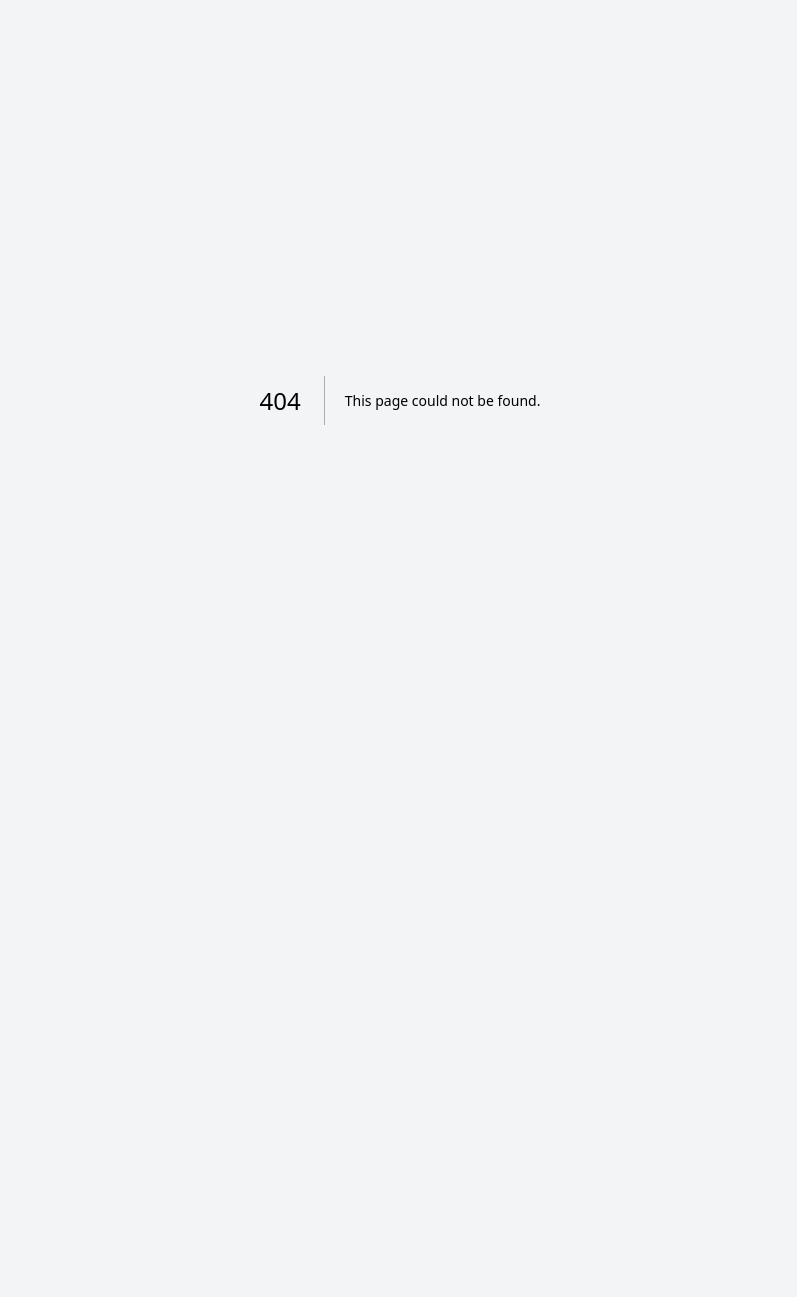
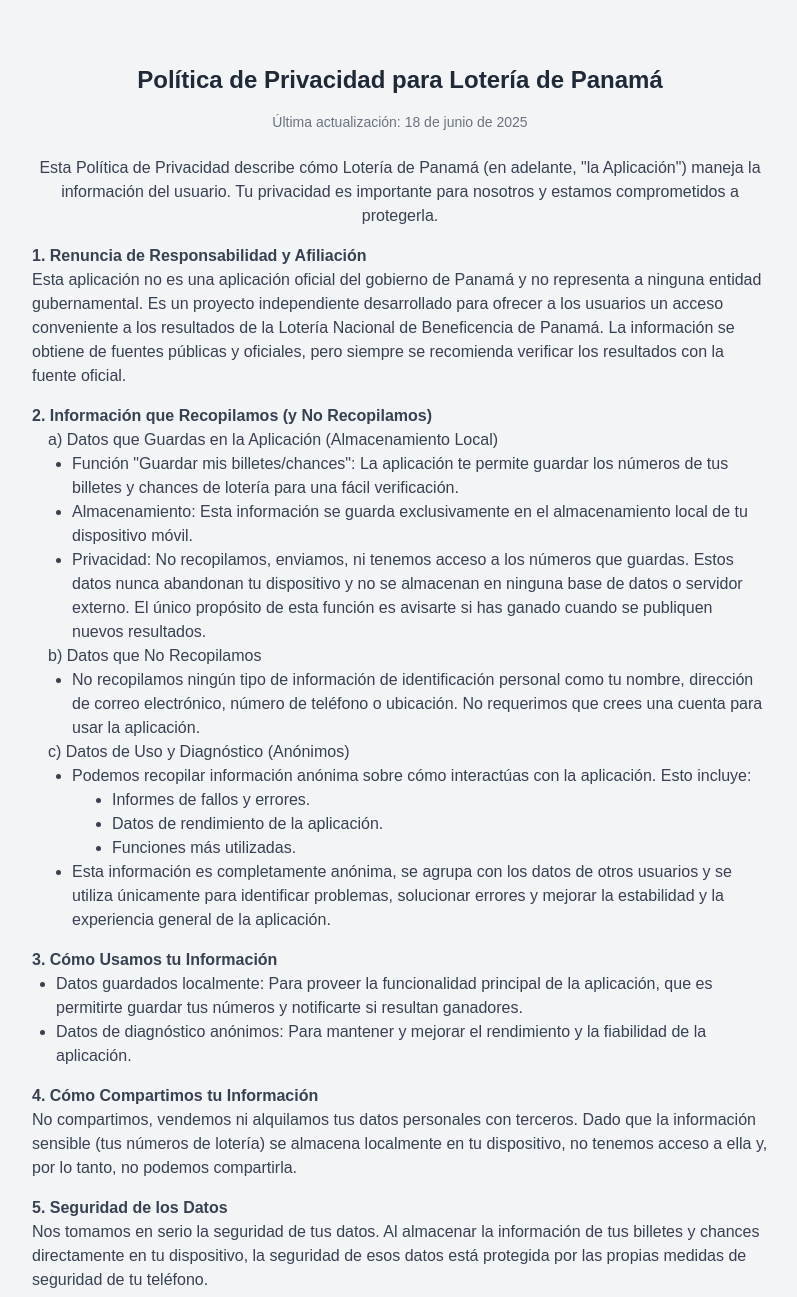
Before and after one commit to javiier507/lottery-pty, a Next.js app: page /privacy in a window 1280 px wide. Before the commit this address had no page. Shown: the top 1297 px of the page, without its empty margins (240-1037 px from the left). Before the commit the page ends 800 px from the top, so only its background shows below. Built offline with nearby package versions, Linux system fonts and the light colour scheme.

Commit message:
feat: adding policy privacy

```diff
--- a/app/page.tsx
+++ b/app/page.tsx
@@ -7,6 +7,8 @@
 				<span>
 					Esta aplicación es independiente y no está afiliada a la Lotería Nacional de Beneficencia de Panamá.
 					<a href="#section4" className="underline font-medium hover:text-yellow-700 ml-1">Ver más</a>
+					<span className="mx-2">|</span>
+					<a href="/privacy" className="underline font-medium hover:text-blue-700 ml-1">Política de Privacidad</a>
 				</span>
 			</section>
 
--- /dev/null
+++ b/app/privacy/page.tsx
@@ -0,0 +1,71 @@
+export default function PrivacyPage() {
+  return (
+    <main className="max-w-3xl mx-auto py-16 px-4">
+      <h1 className="text-2xl font-semibold text-gray-800 mb-4 text-center">Política de Privacidad para Lotería de Panamá</h1>
+      <p className="text-sm text-gray-500 mb-6 text-center">Última actualización: 18 de junio de 2025</p>
+      <p className="text-base text-gray-700 mb-4 text-center">
+        Esta Política de Privacidad describe cómo Lotería de Panamá (en adelante, "la Aplicación") maneja la información del usuario. Tu privacidad es importante para nosotros y estamos comprometidos a protegerla.
+      </p>
+      <div className="text-base text-gray-700 space-y-4">
+        <div>
+          <span className="font-semibold">1. Renuncia de Responsabilidad y Afiliación</span>
+          <p>
+            Esta aplicación no es una aplicación oficial del gobierno de Panamá y no representa a ninguna entidad gubernamental. Es un proyecto independiente desarrollado para ofrecer a los usuarios un acceso conveniente a los resultados de la Lotería Nacional de Beneficencia de Panamá. La información se obtiene de fuentes públicas y oficiales, pero siempre se recomienda verificar los resultados con la fuente oficial.
+          </p>
+        </div>
+        <div>
+          <span className="font-semibold">2. Información que Recopilamos (y No Recopilamos)</span>
+          <div className="ml-4">
+            <span className="font-medium">a) Datos que Guardas en la Aplicación (Almacenamiento Local)</span>
+            <ul className="list-disc ml-6">
+              <li>Función "Guardar mis billetes/chances": La aplicación te permite guardar los números de tus billetes y chances de lotería para una fácil verificación.</li>
+              <li>Almacenamiento: Esta información se guarda exclusivamente en el almacenamiento local de tu dispositivo móvil.</li>
+              <li>Privacidad: No recopilamos, enviamos, ni tenemos acceso a los números que guardas. Estos datos nunca abandonan tu dispositivo y no se almacenan en ninguna base de datos o servidor externo. El único propósito de esta función es avisarte si has ganado cuando se publiquen nuevos resultados.</li>
+            </ul>
+            <span className="font-medium">b) Datos que No Recopilamos</span>
+            <ul className="list-disc ml-6">
+              <li>No recopilamos ningún tipo de información de identificación personal como tu nombre, dirección de correo electrónico, número de teléfono o ubicación. No requerimos que crees una cuenta para usar la aplicación.</li>
+            </ul>
+            <span className="font-medium">c) Datos de Uso y Diagnóstico (Anónimos)</span>
+            <ul className="list-disc ml-6">
+              <li>Podemos recopilar información anónima sobre cómo interactúas con la aplicación. Esto incluye:</li>
+              <ul className="list-disc ml-10">
+                <li>Informes de fallos y errores.</li>
+                <li>Datos de rendimiento de la aplicación.</li>
+                <li>Funciones más utilizadas.</li>
+              </ul>
+              <li>Esta información es completamente anónima, se agrupa con los datos de otros usuarios y se utiliza únicamente para identificar problemas, solucionar errores y mejorar la estabilidad y la experiencia general de la aplicación.</li>
+            </ul>
+          </div>
+        </div>
+        <div>
+          <span className="font-semibold">3. Cómo Usamos tu Información</span>
+          <ul className="list-disc ml-6">
+            <li>Datos guardados localmente: Para proveer la funcionalidad principal de la aplicación, que es permitirte guardar tus números y notificarte si resultan ganadores.</li>
+            <li>Datos de diagnóstico anónimos: Para mantener y mejorar el rendimiento y la fiabilidad de la aplicación.</li>
+          </ul>
+        </div>
+        <div>
+          <span className="font-semibold">4. Cómo Compartimos tu Información</span>
+          <p>No compartimos, vendemos ni alquilamos tus datos personales con terceros. Dado que la información sensible (tus números de lotería) se almacena localmente en tu dispositivo, no tenemos acceso a ella y, por lo tanto, no podemos compartirla.</p>
+        </div>
+        <div>
+          <span className="font-semibold">5. Seguridad de los Datos</span>
+          <p>Nos tomamos en serio la seguridad de tus datos. Al almacenar la información de tus billetes y chances directamente en tu dispositivo, la seguridad de esos datos está protegida por las propias medidas de seguridad de tu teléfono.</p>
+        </div>
+        <div>
+          <span className="font-semibold">6. Enlaces a Sitios de Terceros</span>
+          <p>La aplicación puede contener enlaces a sitios web de terceros (como el sitio oficial de la lotería) para tu conveniencia. No somos responsables de las prácticas de privacidad ni del contenido de dichos sitios. Te recomendamos leer sus políticas de privacidad.</p>
+        </div>
+        <div>
+          <span className="font-semibold">7. Cambios a esta Política de Privacidad</span>
+          <p>Podemos actualizar nuestra Política de Privacidad ocasionalmente. Te notificaremos de cualquier cambio publicando la nueva Política de Privacidad en esta página y actualizando la fecha de "Última actualización" en la parte superior.</p>
+        </div>
+        <div>
+          <span className="font-semibold">8. Contacto</span>
+          <p>Si tienes alguna pregunta sobre esta Política de Privacidad, puedes contactarnos a través de: <a href="https://lottery-pty.vercel.app/" className="text-blue-700 underline" target="_blank" rel="noopener noreferrer">https://lottery-pty.vercel.app/</a></p>
+        </div>
+      </div>
+    </main>
+  );
+}
```
